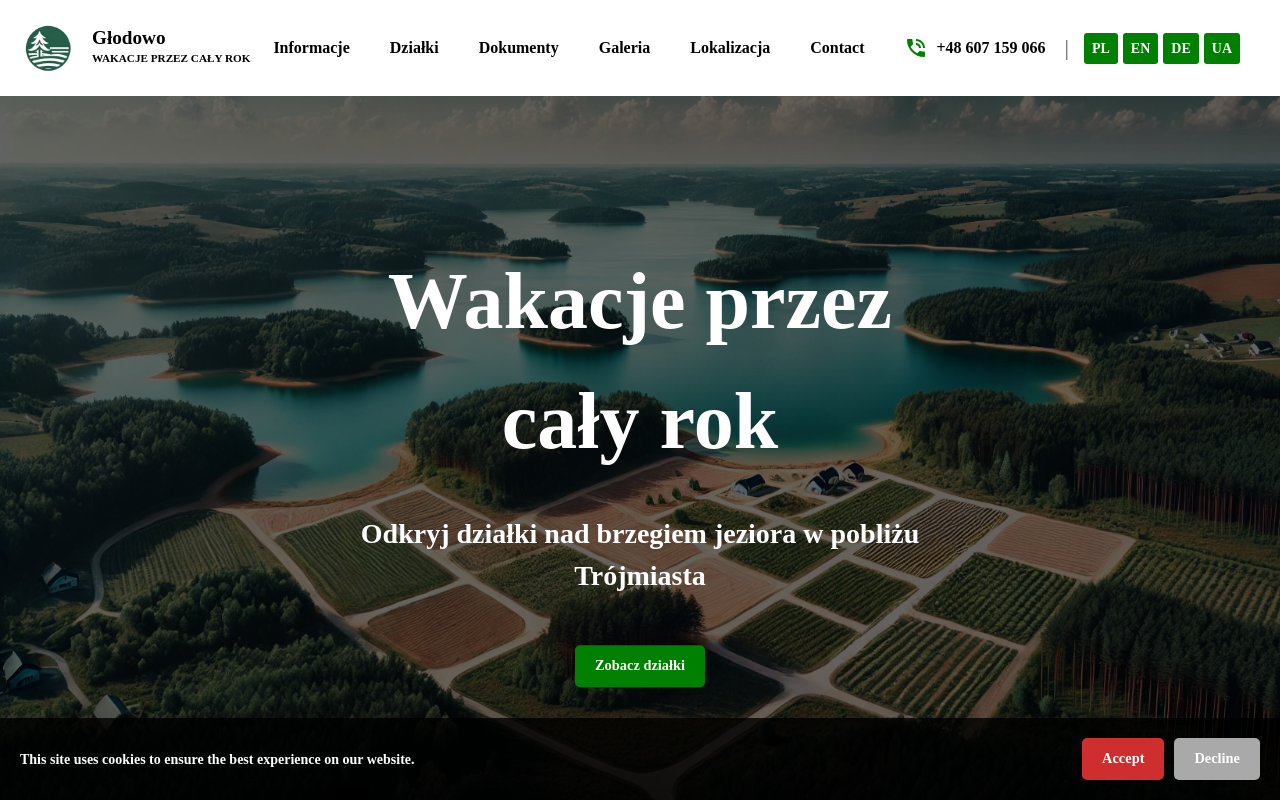
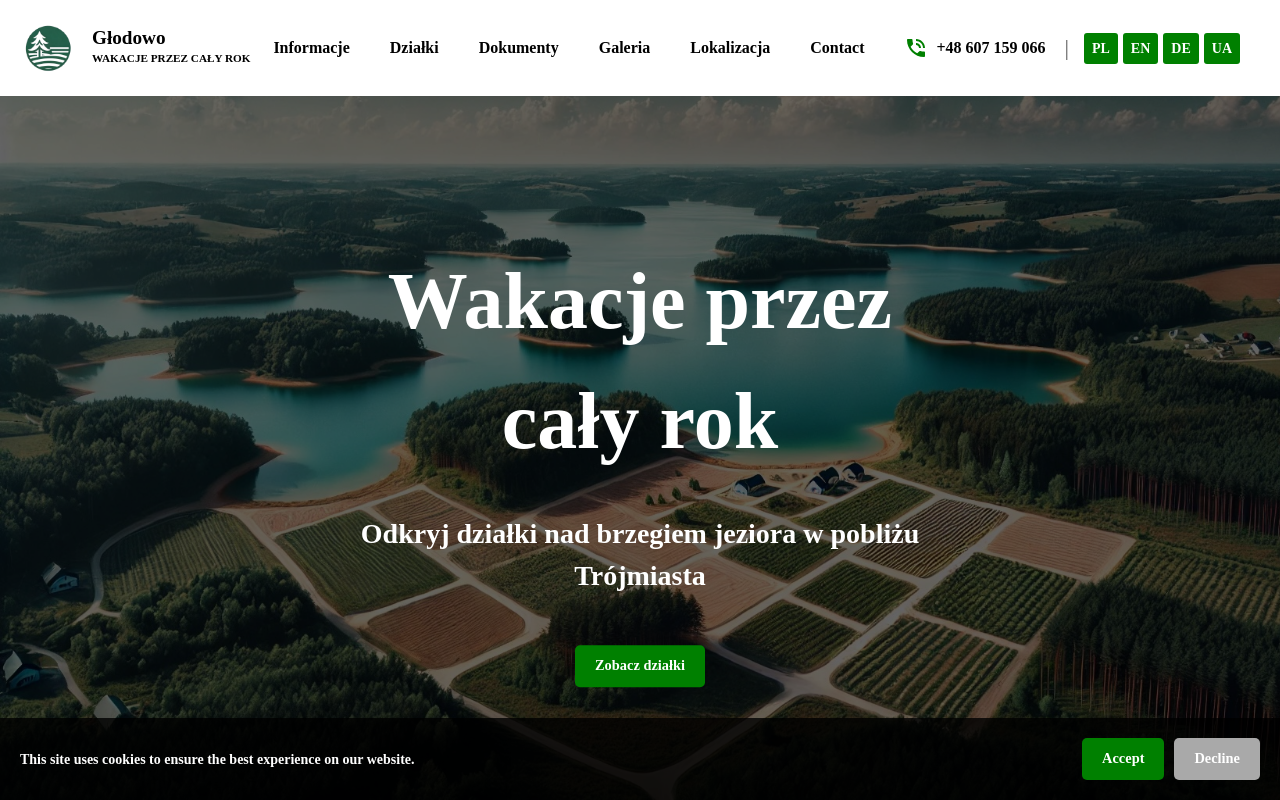
Before and after one commit to mateuszstaszkow/ganc_glodowo, a React (Create React App) app: page / in a window 1280 px wide. Shown: the top 800 px of the page. Built offline with nearby package versions, Linux system fonts and the light colour scheme.

Commit message:
update cookie consent

```diff
--- a/src/App.scss
+++ b/src/App.scss
@@ -273,21 +273,21 @@ footer {
   padding: 10px 20px;
   border: none;
   border-radius: 5px;
-  background-color: #cf2e2e; /* Kolor akcentu */
+  background-color: $color-accent;
   color: white;
   cursor: pointer;
 }
 
 .cookie-consent button.accept {
-  background-color: #cf2e2e; /* Kolor akcentu */
+  background-color: $color-accent;
 }
 
 .cookie-consent button.accept:hover {
-  background-color: #ff6666; /* Jaśniejszy czerwony */
+  background-color: $color-hover;
 }
 
 .cookie-consent button.decline {
-  background-color: #a9a9a9; /* Szary */
+  background-color: #a9a9a9;
 }
 
 .cookie-consent button.decline:hover {
```
